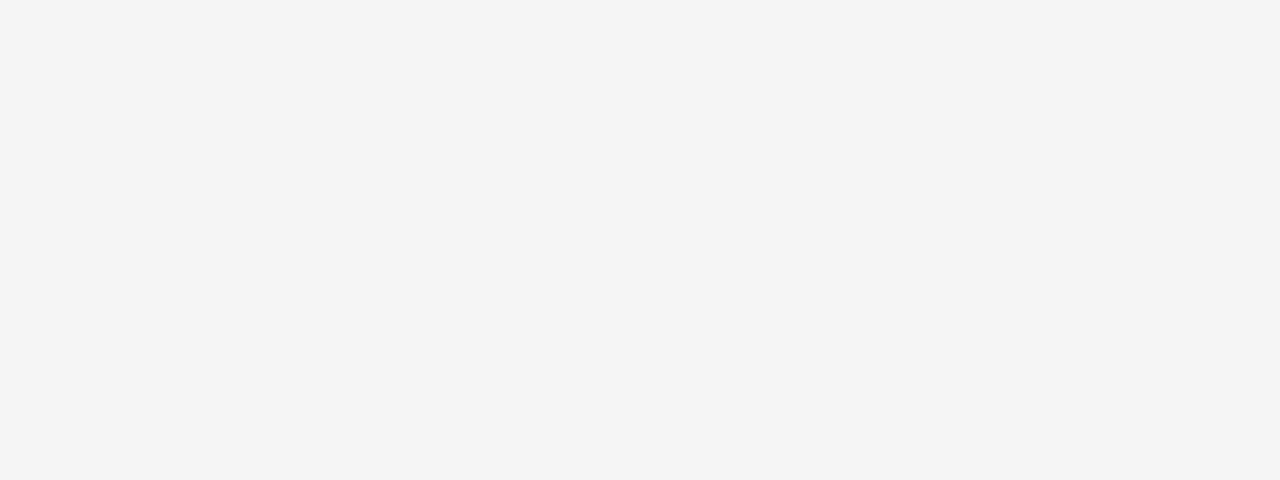
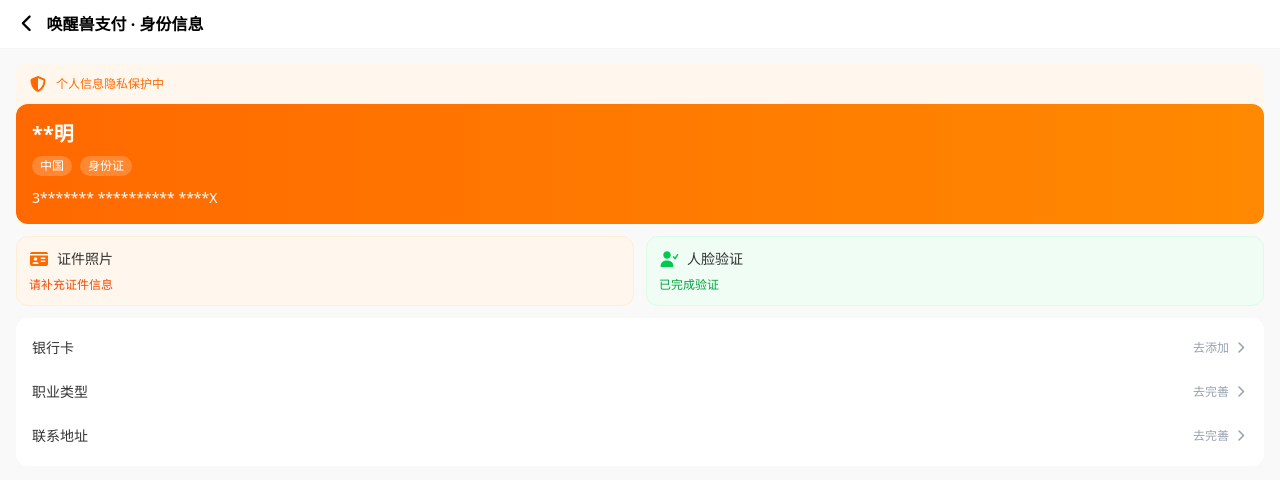
Before and after one commit to RosyDawns/hxs-demo1, a Vue app: page /identity-info in a window 1280 px wide. Before the commit this address had no page. Shown: the top 480 px of the page. Built offline with nearby package versions, Linux system fonts and the light colour scheme; a web font is replaced by a local one.

Commit message:
add(project): 新增身份信息页面

```diff
--- a/src/router/modules/account.js
+++ b/src/router/modules/account.js
@@ -85,6 +85,12 @@ const routes = [
     meta: { title: '我的钱包', requiresAuth: true }
   },
   {
+    path: '/identity-info',
+    name: 'IdentityInfo',
+    component: () => import('../../views/IdentityInfoPage.vue'),
+    meta: { title: '身份信息管理', requiresAuth: true }
+  },
+  {
     path: '/my-reviews',
     name: 'MyReviews',
     component: () => import('../../views/MyReviewsPage.vue'),
--- /dev/null
+++ b/src/views/IdentityInfoPage.vue
@@ -0,0 +1,130 @@
+<template>
+  <div class="page flex flex-col h-screen bg-white">
+    <!-- 顶部导航栏 -->
+    <header
+      class="fixed top-0 left-0 right-0 bg-white z-50 px-4 py-3 flex items-center border-b border-gray-100"
+    >
+      <button class="text-black nav-action" @click="$router.back()">
+        <i class="fa-solid fa-chevron-left text-lg"></i>
+      </button>
+      <h1 class="ml-2 text-black font-bold text-base">唤醒兽支付 · 身份信息</h1>
+    </header>
+
+    <main class="flex-1 overflow-y-auto pt-12 pb-4 px-4">
+      <div class="bg-orange-50 rounded-lg">
+        <!-- 隐私保护提示 -->
+        <div class="p-3 mt-4">
+          <div class="flex items-center">
+            <i class="fa-solid fa-shield-alt text-orange-500 mr-2"></i>
+            <span class="text-xs text-orange-500">个人信息隐私保护中</span>
+          </div>
+        </div>
+
+        <!-- 身份信息卡片 -->
+        <div
+          class="bg-gradient-to-r from-orange-500 to-orange-400 rounded-xl p-4 text-white"
+        >
+          <h2 class="text-xl font-bold mb-2">**明</h2>
+          <div class="text-xs mb-3 flex items-center">
+            <div
+              class="mr-2 px-2 py-0.5 rounded-full"
+              style="background-color: rgba(255, 255, 255, 0.2)"
+            >
+              中国
+            </div>
+            <div
+              class="px-2 py-0.5 rounded-full"
+              style="background-color: rgba(255, 255, 255, 0.2)"
+            >
+              身份证
+            </div>
+          </div>
+          <div class="text-sm font-medium">3******* ********** ****X</div>
+        </div>
+      </div>
+
+      <!-- 证件验证状态 -->
+      <div class="grid grid-cols-2 gap-3 mt-3">
+        <div class="bg-orange-50 rounded-xl p-3 border border-orange-100">
+          <div class="flex items-center">
+            <i class="fa-solid fa-id-card text-orange-500 mr-2"></i>
+            <span class="text-sm font-medium">证件照片</span>
+          </div>
+          <div class="text-xs text-orange-600 mt-2">请补充证件信息</div>
+        </div>
+        <div class="bg-green-50 rounded-xl p-3 border border-green-100">
+          <div class="flex items-center">
+            <i class="fa-solid fa-user-check text-green-500 mr-2"></i>
+            <span class="text-sm font-medium">人脸验证</span>
+          </div>
+          <div class="text-xs text-green-600 mt-2">已完成验证</div>
+        </div>
+      </div>
+
+      <!-- 信息完善列表 -->
+      <div class="mt-3">
+        <div class="rounded-xl py-2 px-1 overflow-hidden bg-white">
+          <div class="flex items-center justify-between p-3">
+            <span class="text-sm">银行卡</span>
+            <div class="flex items-center text-gray-400">
+              <span class="text-xs mr-1">去添加</span>
+              <i class="fa-solid fa-chevron-right text-xs"></i>
+            </div>
+          </div>
+          <div class="flex items-center justify-between p-3">
+            <span class="text-sm">职业类型</span>
+            <div class="flex items-center text-gray-400">
+              <span class="text-xs mr-1">去完善</span>
+              <i class="fa-solid fa-chevron-right text-xs"></i>
+            </div>
+          </div>
+          <div class="flex items-center justify-between p-3">
+            <span class="text-sm">联系地址</span>
+            <div class="flex items-center text-gray-400">
+              <span class="text-xs mr-1">去完善</span>
+              <i class="fa-solid fa-chevron-right text-xs"></i>
+            </div>
+          </div>
+        </div>
+      </div>
+    </main>
+  </div>
+</template>
+
+<script>
+export default {
+  name: "IdentityInfoPage",
+  methods: {
+    // 可以在这里添加各种操作方法
+    handleAddBankCard() {
+      // 添加银行卡逻辑
+    },
+    handleCompleteProfession() {
+      // 完善职业信息逻辑
+    },
+    handleCompleteAddress() {
+      // 完善地址信息逻辑
+    },
+  },
+};
+</script>
+
+<style scoped>
+.page {
+  background-color: #f9f9f9;
+}
+
+/* 自定义滚动条 */
+::-webkit-scrollbar {
+  width: 4px;
+}
+
+::-webkit-scrollbar-track {
+  background: transparent;
+}
+
+::-webkit-scrollbar-thumb {
+  background: rgba(0, 0, 0, 0.1);
+  border-radius: 2px;
+}
+</style>
--- a/src/views/WalletPage.vue
+++ b/src/views/WalletPage.vue
@@ -11,7 +11,8 @@
 
       <div
         style="font-size: 10px"
-        class="ml-2 text-black border border-gray-300 rounded-full px-2 py-0.5"
+        class="ml-2 text-black border border-gray-300 rounded-full px-2 py-0.5 nav-action"
+        @click="$router.push('/identity-info')"
       >
         身份信息管理
       </div>
@@ -41,14 +42,14 @@
         <div class="grid grid-cols-2 gap-4 mt-4">
           <div class="py-2">
             <div class="text-xs text-white mb-1">我的零钱</div>
-            <div class="flex items-center justify-between">
+            <div class="flex items-center">
               <div class="text-xl font-bold">10.80</div>
               <i class="fa-solid fa-angle-right text-white"></i>
             </div>
           </div>
           <div class="py-2">
             <div class="text-xs text-white mb-1">我的收入</div>
-            <div class="flex items-center justify-between">
+            <div class="flex items-center">
               <div class="text-xl font-bold">02.50</div>
               <i class="fa-solid fa-angle-right text-white"></i>
             </div>
@@ -57,23 +58,23 @@
 
         <!-- 虚拟货币 -->
         <div class="grid grid-cols-3 gap-5 border-t border-orange-400">
-          <div class="pt-4 pb-2">
+          <div class="pt-4">
             <div class="text-xs text-white mb-1">能量币</div>
-            <div class="flex items-center justify-between">
+            <div class="flex items-center">
               <div class="text-xl font-bold">12700</div>
               <i class="fa-solid fa-angle-right text-white"></i>
             </div>
           </div>
-          <div class="pt-4 pb-2">
+          <div class="pt-4">
             <div class="text-xs text-white mb-1">唤醒豆</div>
-            <div class="flex items-center justify-between">
+            <div class="flex items-center">
               <div class="text-xl font-bold">1830</div>
               <i class="fa-solid fa-angle-right text-white"></i>
             </div>
           </div>
-          <div class="pt-4 pb-2">
+          <div class="pt-4">
             <div class="text-xs text-white mb-1">随心推</div>
-            <div class="flex items-center justify-between">
+            <div class="flex items-center">
               <div class="text-xl font-bold">10273</div>
               <i class="fa-solid fa-angle-right text-white"></i>
             </div>
```
